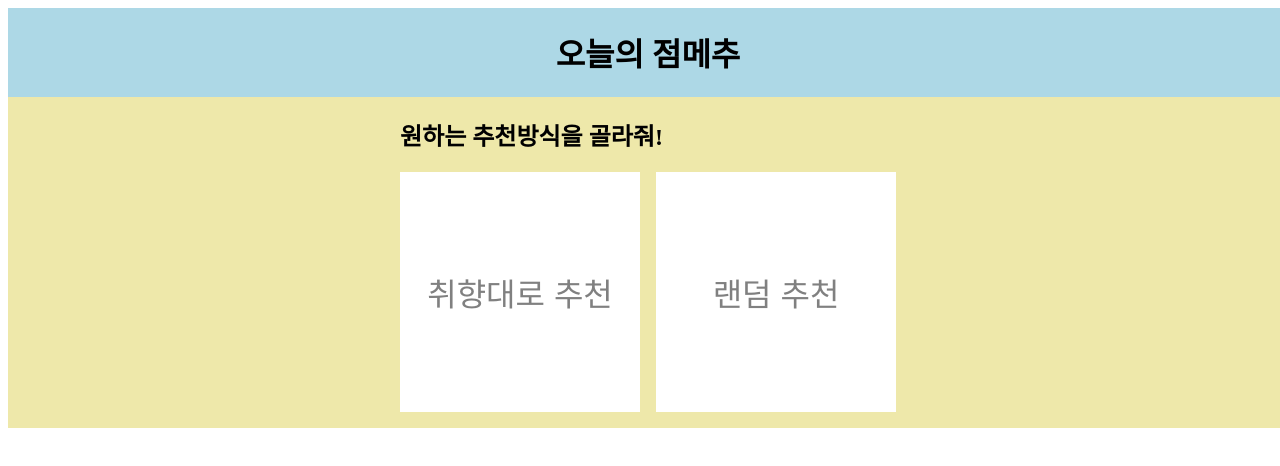
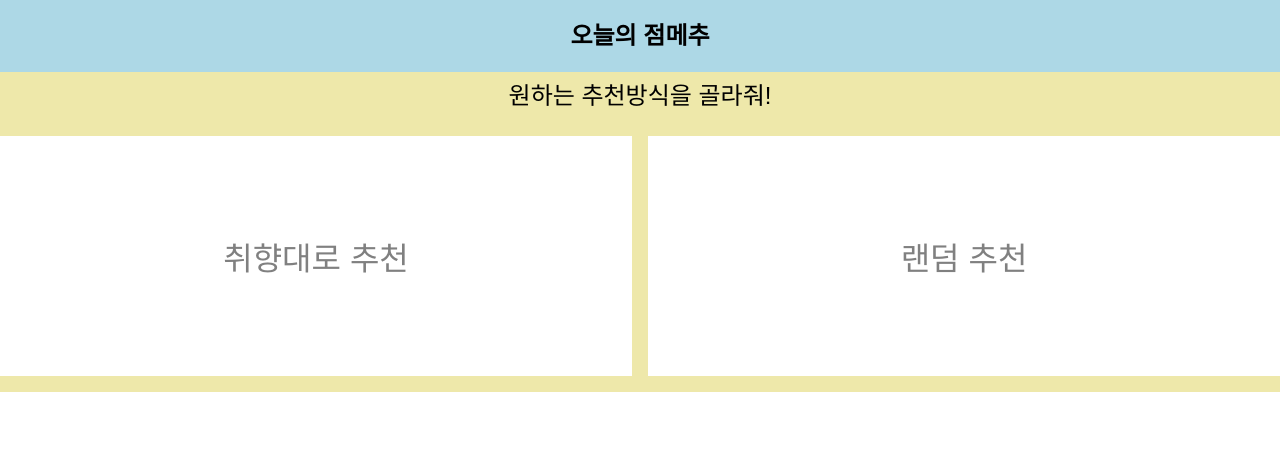
Before and after one commit to DO-SOPT-WEB/MinyoungKim, a React (Vite) app in the folder Session03/점메추 과제/: page / in a window 1280 px wide. Shown: the top 466 px of the page. Built offline with nearby package versions, Linux system fonts and the light colour scheme.

Commit message:
GlobalStyles 설정

```diff
--- a/Session03/점메추 과제/package.json
+++ b/Session03/점메추 과제/package.json
@@ -13,7 +13,8 @@
     "react": "^18.2.0",
     "react-dom": "^18.2.0",
     "react-router-dom": "^6.18.0",
-    "styled-components": "^6.1.0"
+    "styled-components": "^6.1.0",
+    "styled-reset": "^4.5.1"
   },
   "devDependencies": {
     "@types/react": "^18.2.15",
--- a/Session03/점메추 과제/src/App.jsx
+++ b/Session03/점메추 과제/src/App.jsx
@@ -9,6 +9,7 @@ import RamenFavorPage from "./components/RamenFavor";
 import ShowRandomPage from "./components/ShowRandom";
 import styled from "styled-components";
 import SobaFavorPage from "./components/SobaFavor";
+import GlobalStyle from "./styles/GlobalStyles";
 
 function App() {
   const[favorKey,setFavorKey] = useState(0);
@@ -52,7 +53,8 @@ function App() {
   }
   return (
     <>
-      <Header><h1>오늘의 점메추</h1></Header>
+      <GlobalStyle/>
+      <h1>오늘의 점메추</h1>
       {favorKey===0 && randomKey===0 &&<ChoosePage ChooseFavor={ChooseFavor} ChooseRandom={ChooseRandom}/>}
 
       {favorKey===1 &&<ChooseFavorPage FavorDetails={FavorDetails}/>}
@@ -61,7 +63,6 @@ function App() {
       {favorKey===4 &&<SoupDetailsPage BackButtonKey={BackButtonKey} ForthButtonKey={ForthButtonKey} selectYesSoup={selectYesSoup} selectNoSoup={selectNoSoup}/>}
       {favorKey===5 && yesNoSoup===1 &&<RamenFavorPage ResetFavorButton={ResetFavorButton}/>}
       {favorKey===5 && yesNoSoup===2 &&<SobaFavorPage ResetFavorButton={ResetFavorButton}/>}
-
 
       {randomKey===1 &&<ChooseRandomPage RandomDetails={RandomDetails}/>}
       {randomKey===2 &&<ShowRandomPage ResetRandomButton={ResetRandomButton}/>}
@@ -75,12 +76,3 @@ function App() {
 }
 
 export default App
-
-const Header=styled.main`
-    display: flex;
-    justify-content: center;
-    align-items: center;
-
-    width: 100vw;
-    background-color: lightblue; /* Add your desired background color */
-`
--- a/Session03/점메추 과제/src/components/ChooseFavor.jsx
+++ b/Session03/점메추 과제/src/components/ChooseFavor.jsx
@@ -41,7 +41,7 @@ const ButtonContainer=styled.div`
     margin-top:1rem;
     margin-bottom: 1rem;
 `
-    const StartButton=styled.button`
+const StartButton=styled.button`
     display: flex;
     justify-content: center;
     align-items: center;
--- a/Session03/점메추 과제/src/main.jsx
+++ b/Session03/점메추 과제/src/main.jsx
@@ -2,8 +2,10 @@ import React from 'react'
 import ReactDOM from 'react-dom/client'
 import App from './App.jsx'
 
+
 ReactDOM.createRoot(document.getElementById('root')).render(
   <React.StrictMode>
     <App />
-  </React.StrictMode>,
+  </React.StrictMode>
+
 )
--- /dev/null
+++ b/Session03/점메추 과제/src/styles/GlobalStyles.jsx
@@ -0,0 +1,42 @@
+import { createGlobalStyle } from "styled-components";
+import reset from "styled-reset";
+
+const GlobalStyles = createGlobalStyle`
+    ${reset}
+
+    *{
+        box-sizing: border-box;
+    }
+    h1,h2{
+        display: flex;
+        justify-content: center;
+        align-items: center;
+
+        width: 100vw;
+        font-size:1.5rem;
+    }
+    h1{
+        line-height: 3;
+        background-color: lightblue;
+
+        font-weight:800;
+    }
+    h2{
+        line-height:2;
+    }
+
+    div, span, h3, h4, h5, h6, p,
+    a, dl, dt, dd, ol, ul, li, form, label, table{
+        margin: 0;
+        padding: 0;
+        border: 0;
+
+        vertical-align: baseline;
+    }
+    body{
+        font-family: "고딕", sans-serif;
+
+        margin-bottom: 100px;
+    }
+`;
+export default GlobalStyles;
```
Also changed, not shown: Session03/점메추 과제/src/components/ChoosePage.jsx (indentation only), Session03/점메추 과제/src/styles/theme.jsx (added), 2 other files (tests, documents, lock files or other folders).
